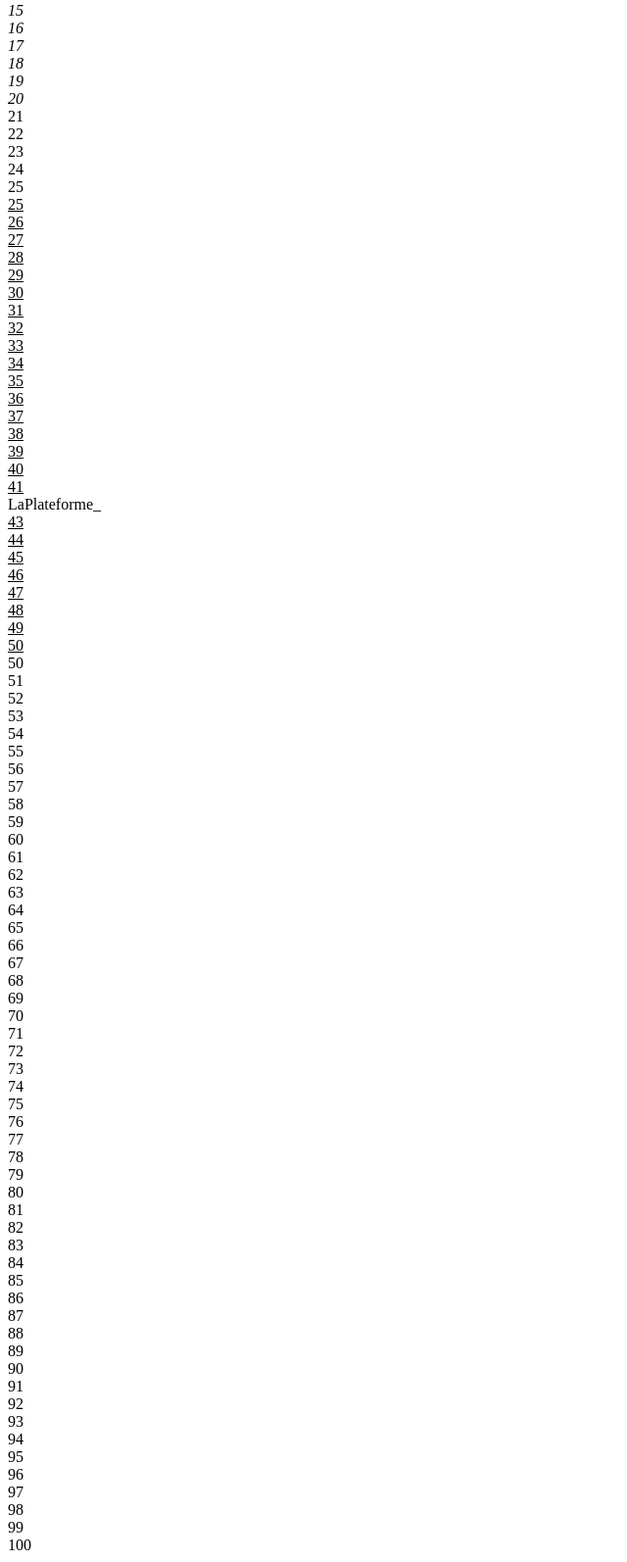
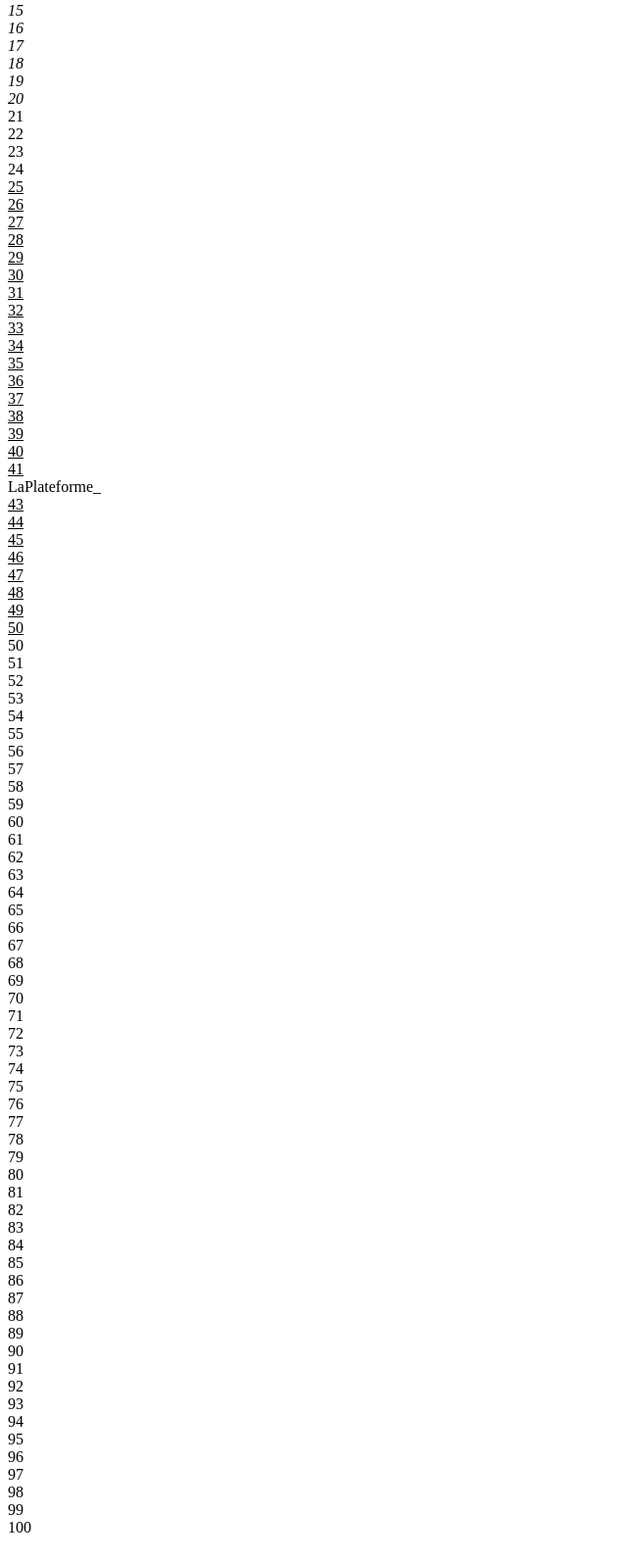
Before and after one commit to DorianABDS/runtrackPHP, a PHP site: page / in a window 1280 px wide. Shown: the part 276-1870 px from the top of the page at 98% size, without its empty margins (0-640 px from the left). After the commit the page ends 1840 px from the top, so only its background shows below. Run offline with PHP 8.4, Linux system fonts and the light colour scheme.

Commit message:
test: affiche une boucle de 1 à 100 avec une trache de nombre en italique, une soulignée et le reste en cacatère basique

```diff
--- a/day2/job3/index.php
+++ b/day2/job3/index.php
@@ -10,7 +10,7 @@ for ($i = 0; $i <= 100; $i++) {
     if ($i <= 20) {
         echo "<i>$i</i><br>"; //affiche en italique
     }
-    if ($i >= 21  && $i <= 25) { //affiche de 21 à 25
+    if ($i >= 21  && $i <= 24) { //affiche de 21 à 24
         echo "$i<br>";
     }
     if ($i >= 25  && $i <= 50) { //affiche en gras
```
